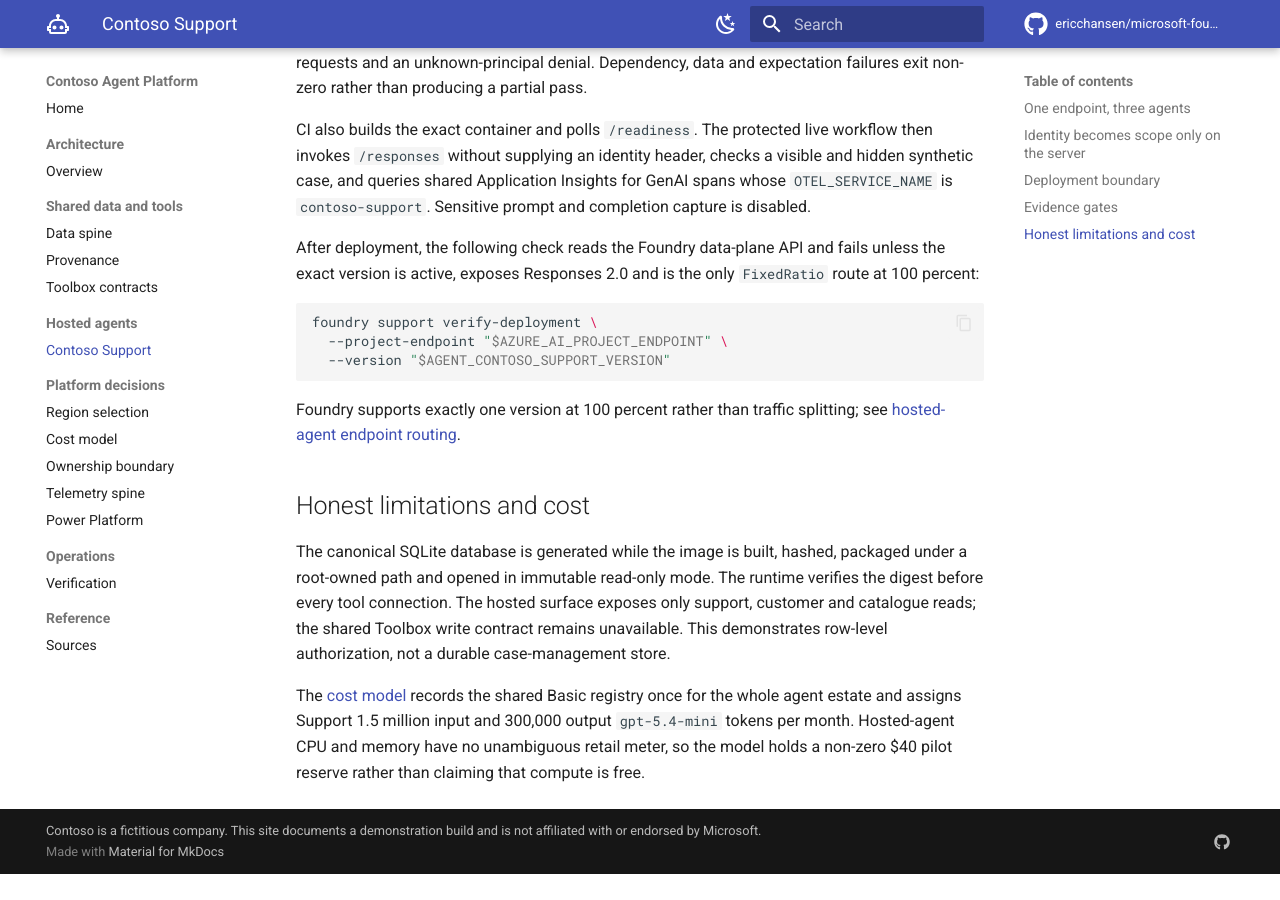
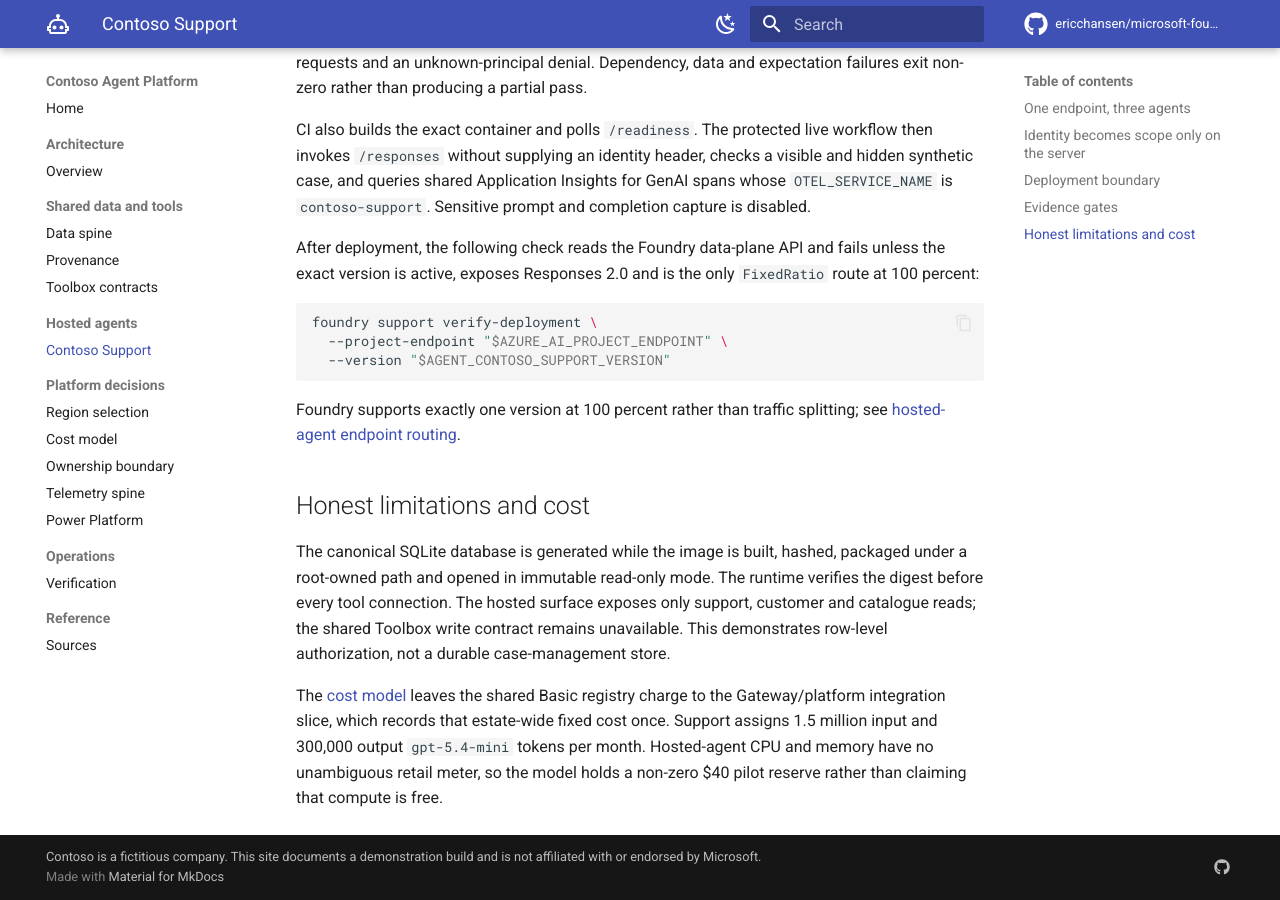
Before and after one commit to ericchansen/microsoft-foundry, an MkDocs documentation site: the page built from docs/agents/contoso-support.md, in a window 1280 px wide and 900 px high, scrolled down 2007 px. Built offline with MkDocs 1.6.1 and Material for MkDocs 9.7.7, drawn with Linux system fonts in a browser that asks for light colours; comment, search, counter and statistics services are not loaded; before the commit the page ends 2881 px from its top, so only the background shows below that.

Commit message:
fix(costs): defer shared registry charge
Leave the estate-wide Basic ACR charge to the Gateway/platform integration slice while Support retains its bounded model allocation and hosted compute reserve.

Co-authored-by: Copilot App <223556219+Copilot@users.noreply.github.com>

```diff
--- a/docs/agents/contoso-support.md
+++ b/docs/agents/contoso-support.md
@@ -127,8 +127,9 @@ exposes only support, customer and catalogue reads; the shared Toolbox write
 contract remains unavailable. This demonstrates row-level authorization, not a
 durable case-management store.
 
-The [cost model](../platform/costs.md) records the shared Basic registry once for
-the whole agent estate and assigns Support 1.5 million input and 300,000 output
-`gpt-5.4-mini` tokens per month. Hosted-agent CPU and memory have no unambiguous
-retail meter, so the model holds a non-zero $40 pilot reserve rather than
-claiming that compute is free.
+The [cost model](../platform/costs.md) leaves the shared Basic registry charge to
+the Gateway/platform integration slice, which records that estate-wide fixed cost
+once. Support assigns 1.5 million input and 300,000 output `gpt-5.4-mini` tokens
+per month. Hosted-agent CPU and memory have no unambiguous retail meter, so the
+model holds a non-zero $40 pilot reserve rather than claiming that compute is
+free.
```
Also changed, not shown: docs/platform/costs.md (+4 -4 lines), 2 other files.
